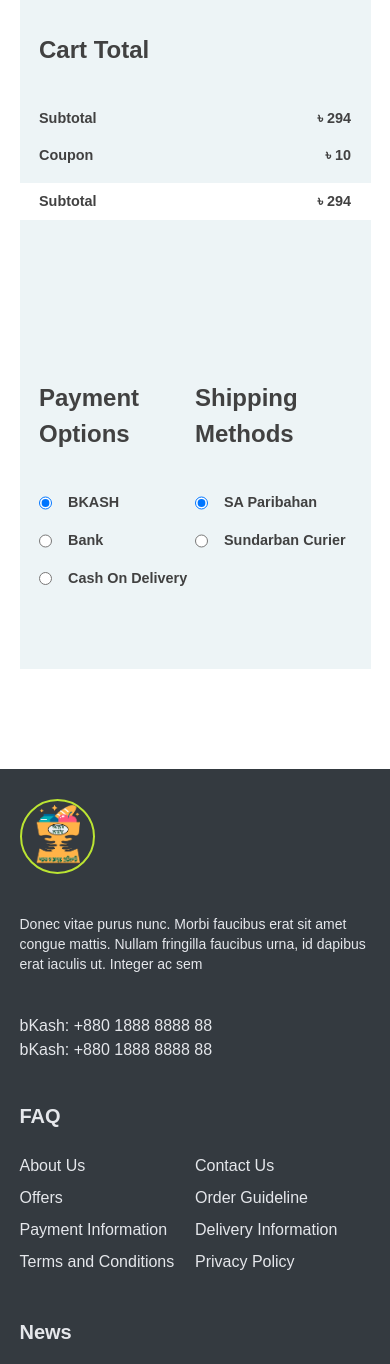
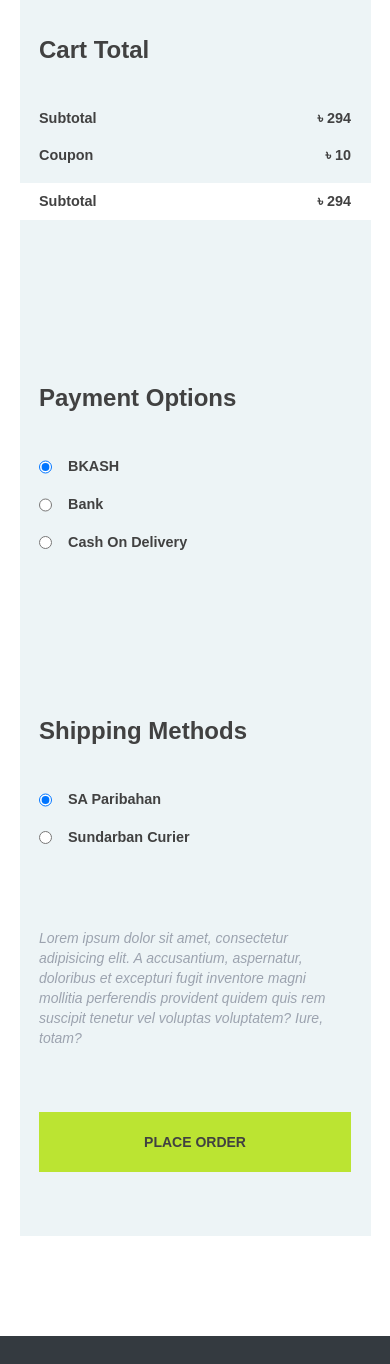
Before and after one commit to Mohammad1745/asthar-bazar-customer, a Nuxt app: page /cart/checkout in a window 390 px wide. Shown: the part 1727-3091 px from the top of the page. Built offline with nearby package versions, Linux system fonts and the light colour scheme.

Commit message:
[Add] button to checkout page

```diff
--- a/components/user/cart/chekout/BillingDetails.vue
+++ b/components/user/cart/chekout/BillingDetails.vue
@@ -1,10 +1,12 @@
 <template>
   <div :class="className" class="billing-details">
     <PriceCalculation />
-    <div class="grid grid-cols-2">
+    <div class="grid  md:grid-cols-2 grid-cols-1">
       <RadioInput header="Payment Options" :options="paymentOptions" :default="paymentOptions[0].value"/>
       <RadioInput header="Shipping Methods" :options="shippingMethods" :default="shippingMethods[0].value" />
     </div>
+    <p class="italic text-sm text-gray-400">Lorem ipsum dolor sit amet, consectetur adipisicing elit. A accusantium, aspernatur, doloribus et excepturi fugit inventore magni mollitia perferendis provident quidem quis rem suscipit tenetur vel voluptas voluptatem? Iure, totam?</p>
+    <button class="bg-green block text-sm font-bold uppercase text-center w-full my-16 py-5">Place Order</button>
   </div>
 </template>
 
```
